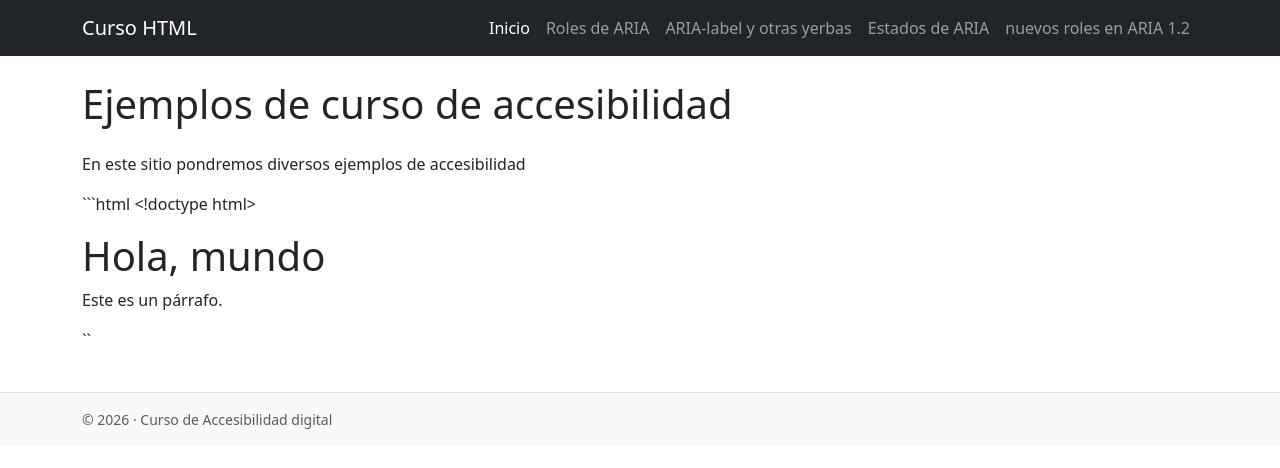
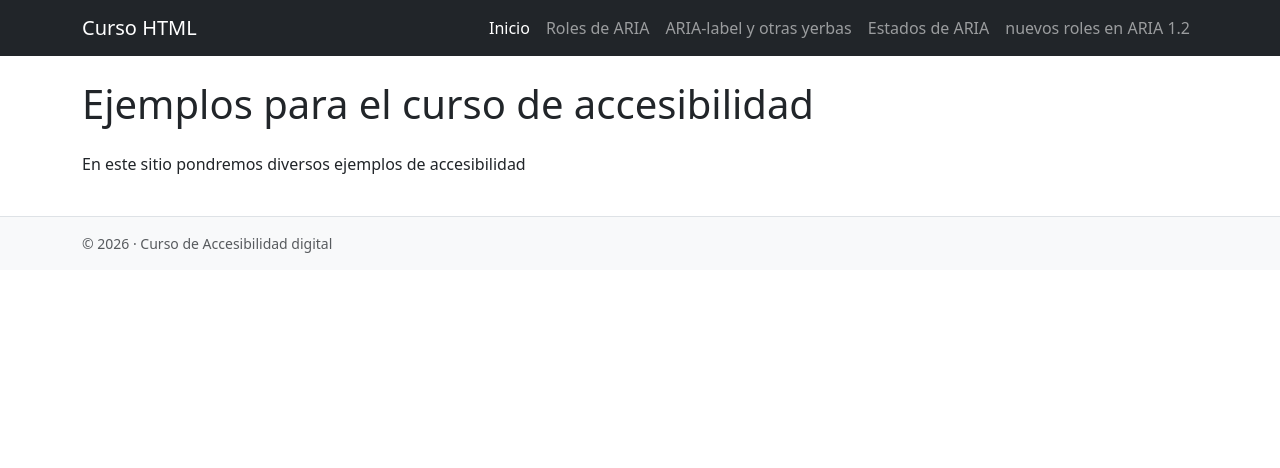
Before and after one commit to IlunionAccesibilidad/onceacweb, a Jekyll site: the page built from index.md, in a window 1280 px wide. Shown: the top 468 px of the page. Built offline with Jekyll 4.4.1, drawn with Linux system fonts in a browser that asks for light colours; a style sheet for code colours, icons or effects is not loaded.

Commit message:
fixed duplicated h1, fixed homepage.

````diff
--- a/index.md
+++ b/index.md
@@ -1,21 +1,7 @@
 ---
 layout: default
-title: "Ejemplos de curso de accesibilidad"
+title: "Ejemplos para el curso de accesibilidad"
 permalink: /
 ---
 
-<p>En este sitio pondremos diversos ejemplos de accesibilidad</p>
-
-```html
-<!doctype html>
-<html lang="es">
-<head>
-  <meta charset="utf-8">
-  <title>Mi primera página</title>
-</head>
-<body>
-  <h1>Hola, mundo</h1>
-  <p>Este es un párrafo.</p>
-</body>
-</html>
-``
+En este sitio pondremos diversos ejemplos de accesibilidad
````
Also changed, not shown: aria-labels.md (+1 -1 lines), aria-roles.md (+1 -1 lines), aria-states.md (+1 -1 lines), new-roles.md (+1 -1 lines).
